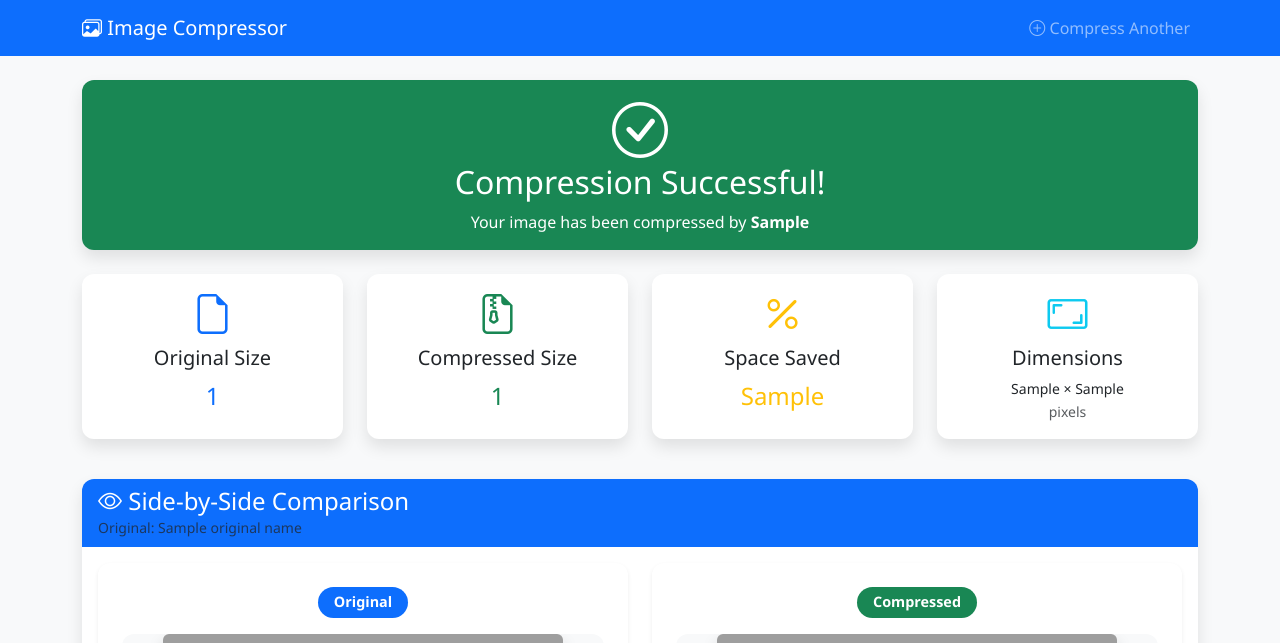
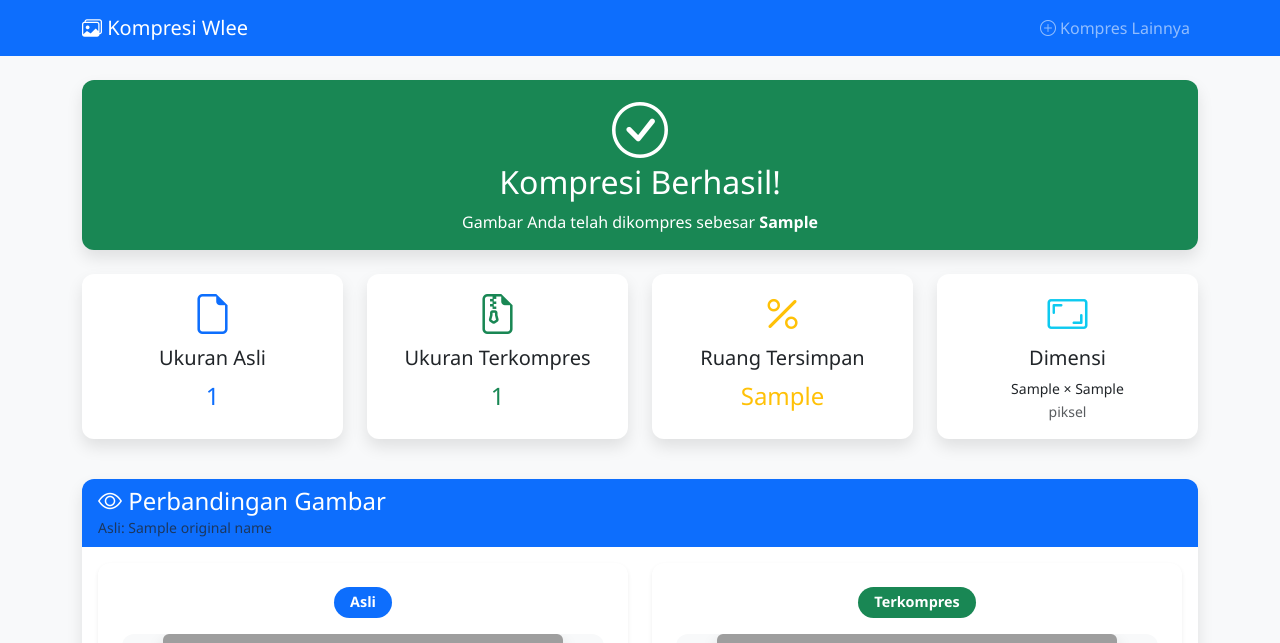
Before and after one commit to Djadug/Flask_Kompresi, a Flask app: template templates/result.html in a window 1280 px wide. Shown: the top 643 px of the page. Run offline with Flask 3, Linux system fonts and the light colour scheme; the template is opened without the code that fills it: most values are stand-ins (such as "Sample title", 1, 10 or a date in 2020); some libraries are stand-ins or nearby versions; grey boxes are pictures that could not be loaded.

Commit message:
Translate the application to Indonesian, and increase maximum upload size
Translate the application's UI to Indonesian, increase the maximum file upload size to 50MB in `main.js`, and change the application title.

Replit-Commit-Author: Agent
Replit-Commit-Session-Id: 62eee675-e11a-485e-8ab7-8582184bcd1a
Replit-Commit-Screenshot-Url: https://storage.googleapis.com/screenshot-production-us-central1/56d0255b-dfd3-4436-83a0-a0ac69efc06a/ac05c2b2-bd7a-4b7f-aabf-39e85cacc8cf.jpg

```diff
--- a/static/js/main.js
+++ b/static/js/main.js
@@ -10,7 +10,7 @@ document.addEventListener('DOMContentLoaded', function() {
 
     // Supported file types
     const supportedTypes = ['image/jpeg', 'image/jpg', 'image/png', 'image/webp', 'image/bmp', 'image/tiff'];
-    const maxFileSize = 16 * 1024 * 1024; // 16MB
+    const maxFileSize = 50 * 1024 * 1024; // 50MB
 
     // File size formatter
     function formatFileSize(bytes) {
--- a/templates/result.html
+++ b/templates/result.html
@@ -1,9 +1,9 @@
 <!DOCTYPE html>
-<html lang="en">
+<html lang="id">
 <head>
     <meta charset="UTF-8">
     <meta name="viewport" content="width=device-width, initial-scale=1.0">
-    <title>Compression Results - Image Compressor</title>
+    <title>Hasil Kompresi - Kompresi Wlee</title>
     <link href="https://cdn.jsdelivr.net/npm/bootstrap@5.3.0/dist/css/bootstrap.min.css" rel="stylesheet">
     <link href="https://cdn.jsdelivr.net/npm/bootstrap-icons@1.10.0/font/bootstrap-icons.css" rel="stylesheet">
     <link href="{{ url_for('static', filename='css/style.css') }}" rel="stylesheet">
@@ -12,11 +12,11 @@
     <nav class="navbar navbar-expand-lg navbar-dark bg-primary">
         <div class="container">
             <a class="navbar-brand" href="{{ url_for('index') }}">
-                <i class="bi bi-images"></i> Image Compressor
+                <i class="bi bi-images"></i> Kompresi Wlee
             </a>
             <div class="navbar-nav ms-auto">
                 <a class="nav-link" href="{{ url_for('index') }}">
-                    <i class="bi bi-plus-circle"></i> Compress Another
+                    <i class="bi bi-plus-circle"></i> Kompres Lainnya
                 </a>
             </div>
         </div>
@@ -29,8 +29,8 @@
                 <div class="card bg-success text-white">
                     <div class="card-body text-center">
                         <i class="bi bi-check-circle display-4 mb-3"></i>
-                        <h2 class="mb-2">Compression Successful!</h2>
-                        <p class="mb-0">Your image has been compressed by <strong>{{ compression_ratio }}</strong></p>
+                        <h2 class="mb-2">Kompresi Berhasil!</h2>
+                        <p class="mb-0">Gambar Anda telah dikompres sebesar <strong>{{ compression_ratio }}</strong></p>
                     </div>
                 </div>
             </div>
@@ -42,7 +42,7 @@
                 <div class="card text-center h-100">
                     <div class="card-body">
                         <i class="bi bi-file-earmark text-primary display-6"></i>
-                        <h5 class="card-title mt-2">Original Size</h5>
+                        <h5 class="card-title mt-2">Ukuran Asli</h5>
                         <p class="card-text fs-4 text-primary">{{ original_size }}</p>
                     </div>
                 </div>
@@ -51,7 +51,7 @@
                 <div class="card text-center h-100">
                     <div class="card-body">
                         <i class="bi bi-file-earmark-zip text-success display-6"></i>
-                        <h5 class="card-title mt-2">Compressed Size</h5>
+                        <h5 class="card-title mt-2">Ukuran Terkompres</h5>
                         <p class="card-text fs-4 text-success">{{ compressed_size }}</p>
                     </div>
                 </div>
@@ -60,7 +60,7 @@
                 <div class="card text-center h-100">
                     <div class="card-body">
                         <i class="bi bi-percent text-warning display-6"></i>
-                        <h5 class="card-title mt-2">Space Saved</h5>
+                        <h5 class="card-title mt-2">Ruang Tersimpan</h5>
                         <p class="card-text fs-4 text-warning">{{ compression_ratio }}</p>
                     </div>
                 </div>
@@ -69,10 +69,10 @@
                 <div class="card text-center h-100">
                     <div class="card-body">
                         <i class="bi bi-aspect-ratio text-info display-6"></i>
-                        <h5 class="card-title mt-2">Dimensions</h5>
+                        <h5 class="card-title mt-2">Dimensi</h5>
                         <p class="card-text">
                             <small class="d-block">{{ original_dimensions[0] }} × {{ original_dimensions[1] }}</small>
-                            <small class="text-muted">pixels</small>
+                            <small class="text-muted">piksel</small>
                         </p>
                     </div>
                 </div>
@@ -85,9 +85,9 @@
                 <div class="card">
                     <div class="card-header">
                         <h4 class="mb-0">
-                            <i class="bi bi-eye"></i> Side-by-Side Comparison
+                            <i class="bi bi-eye"></i> Perbandingan Gambar
                         </h4>
-                        <small class="text-muted">Original: {{ original_name }}</small>
+                        <small class="text-muted">Asli: {{ original_name }}</small>
                     </div>
                     <div class="card-body">
                         <div class="row">
@@ -95,17 +95,17 @@
                             <div class="col-lg-6 mb-4">
                                 <div class="comparison-container">
                                     <h5 class="text-center mb-3">
-                                        <span class="badge bg-primary">Original</span>
+                                        <span class="badge bg-primary">Asli</span>
                                     </h5>
                                     <div class="image-container">
                                         <img src="{{ url_for('uploaded_file', filename=original_filename) }}"
-                                             alt="Original Image"
+                                             alt="Gambar Asli"
                                              class="img-fluid rounded shadow comparison-image"
                                              loading="lazy">
                                     </div>
                                     <div class="text-center mt-2">
                                         <small class="text-muted">
-                                            Size: {{ original_size }} |
+                                            Ukuran: {{ original_size }} |
                                             {{ original_dimensions[0] }} × {{ original_dimensions[1] }}px
                                         </small>
                                     </div>
@@ -116,17 +116,17 @@
                             <div class="col-lg-6 mb-4">
                                 <div class="comparison-container">
                                     <h5 class="text-center mb-3">
-                                        <span class="badge bg-success">Compressed</span>
+                                        <span class="badge bg-success">Terkompres</span>
                                     </h5>
                                     <div class="image-container">
                                         <img src="{{ url_for('uploaded_file', filename=compressed_filename) }}"
-                                             alt="Compressed Image"
+                                             alt="Gambar Terkompres"
                                              class="img-fluid rounded shadow comparison-image"
                                              loading="lazy">
                                     </div>
                                     <div class="text-center mt-2">
                                         <small class="text-muted">
-                                            Size: {{ compressed_size }} |
+                                            Ukuran: {{ compressed_size }} |
                                             {{ compressed_dimensions[0] }} × {{ compressed_dimensions[1] }}px
                                         </small>
                                     </div>
@@ -140,14 +140,14 @@
                                 <a href="{{ url_for('uploaded_file', filename=original_filename) }}"
                                    download="{{ original_name }}"
                                    class="btn btn-outline-primary btn-lg w-100">
-                                    <i class="bi bi-download"></i> Download Original
+                                    <i class="bi bi-download"></i> Unduh Asli
                                 </a>
                             </div>
                             <div class="col-md-6 mb-2">
                                 <a href="{{ url_for('uploaded_file', filename=compressed_filename) }}"
                                    download="compressed_{{ original_name }}"
                                    class="btn btn-success btn-lg w-100">
-                                    <i class="bi bi-download"></i> Download Compressed
+                                    <i class="bi bi-download"></i> Unduh Terkompres
                                 </a>
                             </div>
                         </div>
@@ -160,14 +160,14 @@
         <div class="row mt-4 mb-5">
             <div class="col-md-6 mb-2">
                 <a href="{{ url_for('index') }}" class="btn btn-primary btn-lg w-100">
-                    <i class="bi bi-plus-circle"></i> Compress Another Image
+                    <i class="bi bi-plus-circle"></i> Kompres Gambar Lain
                 </a>
             </div>
             <div class="col-md-6 mb-2">
                 <a href="{{ url_for('cleanup_files') }}"
                    class="btn btn-outline-secondary btn-lg w-100"
-                   onclick="return confirm('This will remove all uploaded files. Continue?')">
-                    <i class="bi bi-trash"></i> Clear All Files
+                   onclick="return confirm('Ini akan menghapus semua file yang diunggah. Lanjutkan?')">
+                    <i class="bi bi-trash"></i> Hapus Semua File
                 </a>
             </div>
         </div>
@@ -175,7 +175,7 @@
 
     <footer class="bg-light text-center text-muted py-4">
         <div class="container">
-            <p class="mb-0">&copy; 2025 Image Compressor. Built with Flask and Bootstrap 5.</p>
+            <p class="mb-0">&copy; 2025 Kompresi Wlee. Nico Djadug Apriliano</p>
         </div>
     </footer>
 
```
